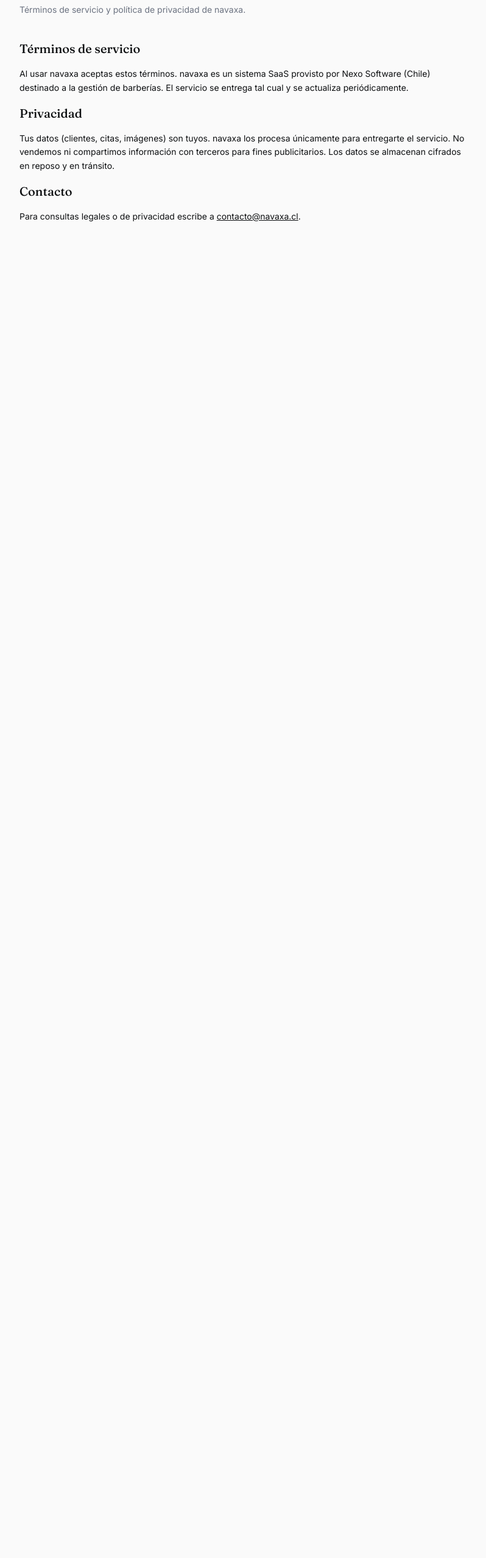
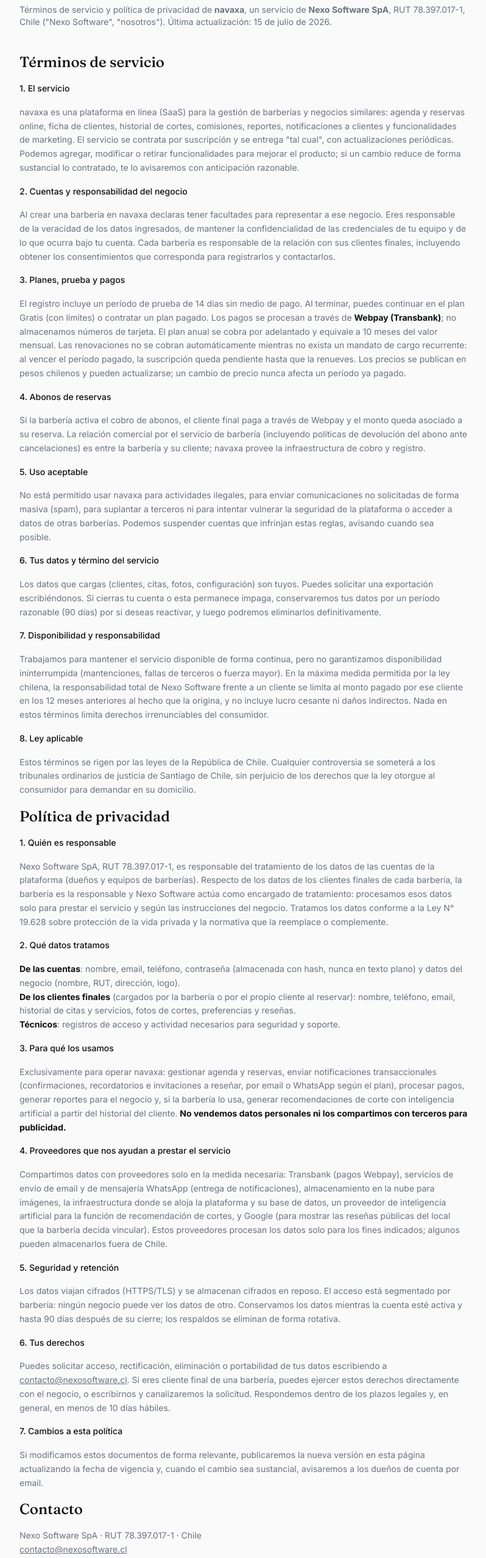
Before and after one commit to tomasvergaraj/navaxa, a Next.js app in the folder apps/web/: page /legal in a window 1280 px wide. Shown: the part 151-2706 px from the top of the page at 61% size, without its empty margins (240-1038 px from the left). Before the commit the page ends 800 px from the top, so only its background shows below. Built offline with nearby package versions, Linux system fonts and the light colour scheme.

Commit message:
Legal: términos y privacidad completos (Nexo Software SpA, RUT 78.397.017-1, Ley 19.628, Webpay, retención 90d) con anclas; footer enlaza #terminos/#privacidad; SEO: /reservar/[slug] indexable y en sitemap dinámico

```diff
--- a/apps/web/app/(marketing)/page.tsx
+++ b/apps/web/app/(marketing)/page.tsx
@@ -276,8 +276,8 @@
               © {new Date().getFullYear()} navaxa · Hecho en Chile.
             </p>
             <div className="flex items-center gap-6 text-sm text-muted-foreground">
-              <Link href="/legal" className="hover:text-foreground">Términos</Link>
-              <Link href="/legal" className="hover:text-foreground">Privacidad</Link>
+              <Link href="/legal#terminos" className="hover:text-foreground">Términos</Link>
+              <Link href="/legal#privacidad" className="hover:text-foreground">Privacidad</Link>
               <a href="mailto:contacto@navaxa.cl" className="hover:text-foreground">
                 contacto@navaxa.cl
               </a>
--- a/apps/web/app/legal/page.tsx
+++ b/apps/web/app/legal/page.tsx
@@ -1,11 +1,26 @@
 import Link from "next/link";
 import { Logo } from "@navaxa/ui";
 
-
 export const metadata = {
   title: "Términos y privacidad",
-  description: "Términos de servicio y política de privacidad de navaxa.",
+  description:
+    "Términos de servicio y política de privacidad de navaxa, plataforma de gestión para barberías de Nexo Software SpA.",
 };
+
+const VIGENCIA = "15 de julio de 2026";
+
+function H2({ id, children }: { id?: string; children: React.ReactNode }) {
+  return (
+    <h2 id={id} className="mt-10 scroll-mt-20 font-display text-2xl font-medium text-foreground">
+      {children}
+    </h2>
+  );
+}
+
+function H3({ children }: { children: React.ReactNode }) {
+  return <h3 className="mt-6 font-medium text-foreground">{children}</h3>;
+}
+
 export default function LegalPage() {
   return (
     <div className="min-h-screen bg-background">
@@ -14,39 +29,185 @@
           <Link href="/">
             <Logo size={28} />
           </Link>
+          <nav className="flex gap-4 text-sm text-muted-foreground">
+            <a href="#terminos" className="hover:text-foreground">Términos</a>
+            <a href="#privacidad" className="hover:text-foreground">Privacidad</a>
+          </nav>
         </div>
       </header>
+
       <main className="container max-w-3xl py-12">
         <h1 className="font-display text-3xl font-medium tracking-tight">Legal</h1>
         <p className="mt-2 text-sm text-muted-foreground">
-          Términos de servicio y política de privacidad de navaxa.
+          Términos de servicio y política de privacidad de <strong>navaxa</strong>, un servicio de{" "}
+          <strong>Nexo Software SpA</strong>, RUT 78.397.017-1, Chile ("Nexo Software",
+          "nosotros"). Última actualización: {VIGENCIA}.
         </p>
 
-        <section className="mt-10 space-y-4 text-sm leading-relaxed">
-          <h2 className="font-display text-xl font-medium">Términos de servicio</h2>
+        <section className="space-y-4 text-sm leading-relaxed text-muted-foreground [&_strong]:text-foreground">
+          <H2 id="terminos">Términos de servicio</H2>
+
+          <H3>1. El servicio</H3>
           <p>
-            Al usar navaxa aceptas estos términos. navaxa es un sistema SaaS provisto por
-            Nexo Software (Chile) destinado a la gestión de barberías. El servicio se entrega
-            tal cual y se actualiza periódicamente.
+            navaxa es una plataforma en línea (SaaS) para la gestión de barberías y negocios
+            similares: agenda y reservas online, ficha de clientes, historial de cortes,
+            comisiones, reportes, notificaciones a clientes y funcionalidades de marketing. El
+            servicio se contrata por suscripción y se entrega "tal cual", con actualizaciones
+            periódicas. Podemos agregar, modificar o retirar funcionalidades para mejorar el
+            producto; si un cambio reduce de forma sustancial lo contratado, te lo avisaremos con
+            anticipación razonable.
           </p>
 
-          <h2 className="mt-8 font-display text-xl font-medium">Privacidad</h2>
+          <H3>2. Cuentas y responsabilidad del negocio</H3>
           <p>
-            Tus datos (clientes, citas, imágenes) son tuyos. navaxa los procesa únicamente
-            para entregarte el servicio. No vendemos ni compartimos información con terceros
-            para fines publicitarios. Los datos se almacenan cifrados en reposo y en tránsito.
+            Al crear una barbería en navaxa declaras tener facultades para representar a ese
+            negocio. Eres responsable de la veracidad de los datos ingresados, de mantener la
+            confidencialidad de las credenciales de tu equipo y de lo que ocurra bajo tu cuenta.
+            Cada barbería es responsable de la relación con sus clientes finales, incluyendo
+            obtener los consentimientos que corresponda para registrarlos y contactarlos.
           </p>
 
-          <h2 className="mt-8 font-display text-xl font-medium">Contacto</h2>
+          <H3>3. Planes, prueba y pagos</H3>
           <p>
-            Para consultas legales o de privacidad escribe a{" "}
-            <a href="mailto:contacto@navaxa.cl" className="underline">
-              contacto@navaxa.cl
+            El registro incluye un período de prueba de 14 días sin medio de pago. Al terminar,
+            puedes continuar en el plan Gratis (con límites) o contratar un plan pagado. Los pagos
+            se procesan a través de <strong>Webpay (Transbank)</strong>; no almacenamos números de
+            tarjeta. El plan anual se cobra por adelantado y equivale a 10 meses del valor mensual.
+            Las renovaciones no se cobran automáticamente mientras no exista un mandato de cargo
+            recurrente: al vencer el período pagado, la suscripción queda pendiente hasta que la
+            renueves. Los precios se publican en pesos chilenos y pueden actualizarse; un cambio de
+            precio nunca afecta un período ya pagado.
+          </p>
+
+          <H3>4. Abonos de reservas</H3>
+          <p>
+            Si la barbería activa el cobro de abonos, el cliente final paga a través de Webpay y el
+            monto queda asociado a su reserva. La relación comercial por el servicio de barbería
+            (incluyendo políticas de devolución del abono ante cancelaciones) es entre la barbería
+            y su cliente; navaxa provee la infraestructura de cobro y registro.
+          </p>
+
+          <H3>5. Uso aceptable</H3>
+          <p>
+            No está permitido usar navaxa para actividades ilegales, para enviar comunicaciones no
+            solicitadas de forma masiva (spam), para suplantar a terceros ni para intentar vulnerar
+            la seguridad de la plataforma o acceder a datos de otras barberías. Podemos suspender
+            cuentas que infrinjan estas reglas, avisando cuando sea posible.
+          </p>
+
+          <H3>6. Tus datos y término del servicio</H3>
+          <p>
+            Los datos que cargas (clientes, citas, fotos, configuración) son tuyos. Puedes
+            solicitar una exportación escribiéndonos. Si cierras tu cuenta o esta permanece
+            impaga, conservaremos tus datos por un período razonable (90 días) por si deseas
+            reactivar, y luego podremos eliminarlos definitivamente.
+          </p>
+
+          <H3>7. Disponibilidad y responsabilidad</H3>
+          <p>
+            Trabajamos para mantener el servicio disponible de forma continua, pero no garantizamos
+            disponibilidad ininterrumpida (mantenciones, fallas de terceros o fuerza mayor). En la
+            máxima medida permitida por la ley chilena, la responsabilidad total de Nexo Software
+            frente a un cliente se limita al monto pagado por ese cliente en los 12 meses
+            anteriores al hecho que la origina, y no incluye lucro cesante ni daños indirectos.
+            Nada en estos términos limita derechos irrenunciables del consumidor.
+          </p>
+
+          <H3>8. Ley aplicable</H3>
+          <p>
+            Estos términos se rigen por las leyes de la República de Chile. Cualquier controversia
+            se someterá a los tribunales ordinarios de justicia de Santiago de Chile, sin perjuicio
+            de los derechos que la ley otorgue al consumidor para demandar en su domicilio.
+          </p>
+
+          <H2 id="privacidad">Política de privacidad</H2>
+
+          <H3>1. Quién es responsable</H3>
+          <p>
+            Nexo Software SpA, RUT 78.397.017-1, es responsable del tratamiento de los datos de las
+            cuentas de la plataforma (dueños y equipos de barberías). Respecto de los datos de los
+            clientes finales de cada barbería, la barbería es la responsable y Nexo Software actúa
+            como encargado de tratamiento: procesamos esos datos solo para prestar el servicio y
+            según las instrucciones del negocio. Tratamos los datos conforme a la Ley N° 19.628
+            sobre protección de la vida privada y la normativa que la reemplace o complemente.
+          </p>
+
+          <H3>2. Qué datos tratamos</H3>
+          <p>
+            <strong>De las cuentas</strong>: nombre, email, teléfono, contraseña (almacenada con
+            hash, nunca en texto plano) y datos del negocio (nombre, RUT, dirección, logo).
+            <br />
+            <strong>De los clientes finales</strong> (cargados por la barbería o por el propio
+            cliente al reservar): nombre, teléfono, email, historial de citas y servicios, fotos de
+            cortes, preferencias y reseñas.
+            <br />
+            <strong>Técnicos</strong>: registros de acceso y actividad necesarios para seguridad y
+            soporte.
+          </p>
+
+          <H3>3. Para qué los usamos</H3>
+          <p>
+            Exclusivamente para operar navaxa: gestionar agenda y reservas, enviar notificaciones
+            transaccionales (confirmaciones, recordatorios e invitaciones a reseñar, por email o
+            WhatsApp según el plan), procesar pagos, generar reportes para el negocio y, si la
+            barbería lo usa, generar recomendaciones de corte con inteligencia artificial a partir
+            del historial del cliente. <strong>
+              No vendemos datos personales ni los compartimos con terceros para publicidad.
+            </strong>
+          </p>
+
+          <H3>4. Proveedores que nos ayudan a prestar el servicio</H3>
+          <p>
+            Compartimos datos con proveedores solo en la medida necesaria: Transbank (pagos
+            Webpay), servicios de envío de email y de mensajería WhatsApp (entrega de
+            notificaciones), almacenamiento en la nube para imágenes, la infraestructura donde se
+            aloja la plataforma y su base de datos, un proveedor de inteligencia artificial para la
+            función de recomendación de cortes, y Google (para mostrar las reseñas públicas del
+            local que la barbería decida vincular). Estos proveedores procesan los datos solo para
+            los fines indicados; algunos pueden almacenarlos fuera de Chile.
+          </p>
+
+          <H3>5. Seguridad y retención</H3>
+          <p>
+            Los datos viajan cifrados (HTTPS/TLS) y se almacenan cifrados en reposo. El acceso está
+            segmentado por barbería: ningún negocio puede ver los datos de otro. Conservamos los
+            datos mientras la cuenta esté activa y hasta 90 días después de su cierre; los
+            respaldos se eliminan de forma rotativa.
+          </p>
+
+          <H3>6. Tus derechos</H3>
+          <p>
+            Puedes solicitar acceso, rectificación, eliminación o portabilidad de tus datos
+            escribiendo a{" "}
+            <a href="mailto:contacto@nexosoftware.cl" className="underline">
+              contacto@nexosoftware.cl
             </a>
-            .
+            . Si eres cliente final de una barbería, puedes ejercer estos derechos directamente con
+            el negocio, o escribirnos y canalizaremos la solicitud. Respondemos dentro de los
+            plazos legales y, en general, en menos de 10 días hábiles.
+          </p>
+
+          <H3>7. Cambios a esta política</H3>
+          <p>
+            Si modificamos estos documentos de forma relevante, publicaremos la nueva versión en
+            esta página actualizando la fecha de vigencia y, cuando el cambio sea sustancial,
+            avisaremos a los dueños de cuenta por email.
+          </p>
+
+          <H2>Contacto</H2>
+          <p>
+            Nexo Software SpA · RUT 78.397.017-1 · Chile
+            <br />
+            <a href="mailto:contacto@nexosoftware.cl" className="underline">
+              contacto@nexosoftware.cl
+            </a>
           </p>
         </section>
       </main>
+
+      <footer className="border-t border-border py-8 text-center text-xs text-muted-foreground">
+        © {new Date().getFullYear()} Nexo Software SpA · navaxa
+      </footer>
     </div>
   );
 }
--- a/apps/web/app/reservar/[slug]/page.tsx
+++ b/apps/web/app/reservar/[slug]/page.tsx
@@ -20,7 +20,8 @@
   const tenant = await resolveTenantBySlug(params.slug);
   return {
     title: tenant ? `Reservar hora · ${tenant.name}` : "Reservar hora",
-    robots: { index: false },
+    // Indexable a propósito: es la vitrina pública del local (SEO local con
+    // sus reseñas de Google). /agendar y /gestion siguen noindex.
   };
 }
 
```
Also changed, not shown: apps/web/app/sitemap.ts (+14 -1 lines).
